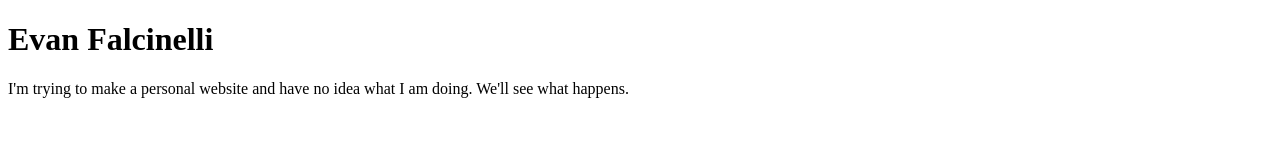
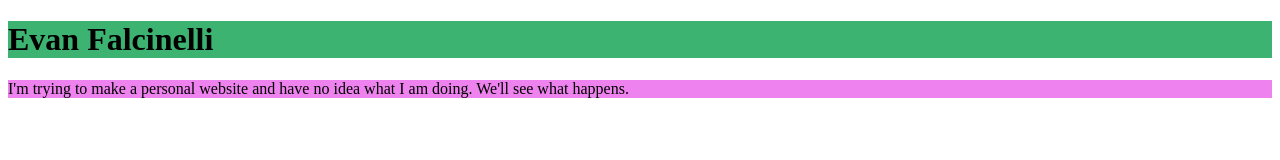
Before and after one commit to evanfalcinelli/evanfalcinelli.github.io, a plain HTML site: page index.html in a window 1280 px wide. Drawn offline with Linux system fonts and the light colour scheme.

Commit message:
tried to get color to work again

```diff
--- a/index.html
+++ b/index.html
@@ -1,19 +1,8 @@
 <!DOCTYPE html>
 <html>
 
-<head>
-<style>
-h1{
-  color:"green"
-  }
-p{
-  color:"blue"
-  }
-  </style>
-  </head>
-
 <body>
-<h1>Evan Falcinelli</h1>
-<p>I'm trying to make a personal website and have no idea what I am doing. We'll see what happens.</p>
+<h1 style="background-color:MediumSeaGreen;">Evan Falcinelli</h1>
+<p style="background-color:Violet;">I'm trying to make a personal website and have no idea what I am doing. We'll see what happens.</p>
 </body>
 </html>
```
